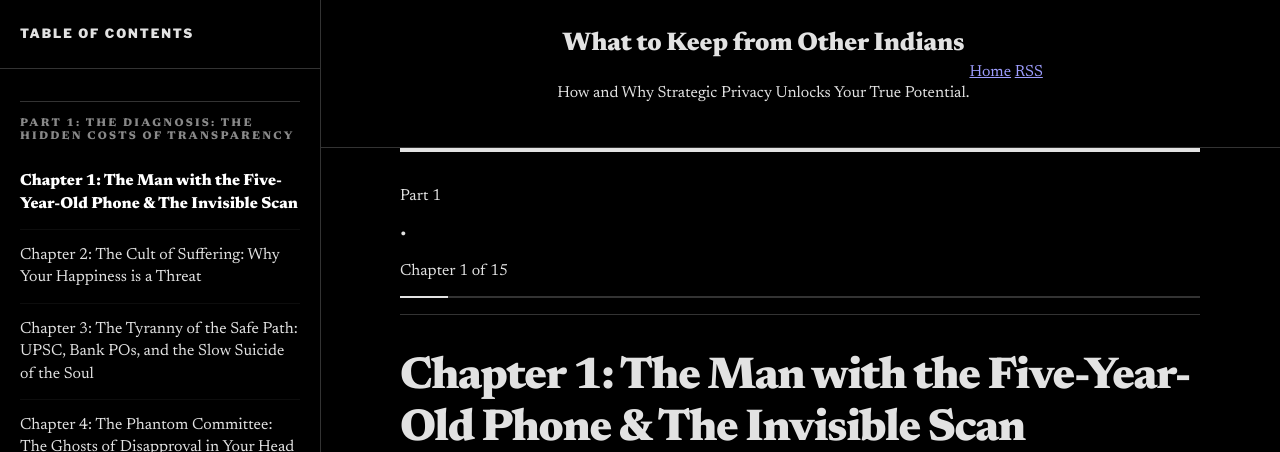
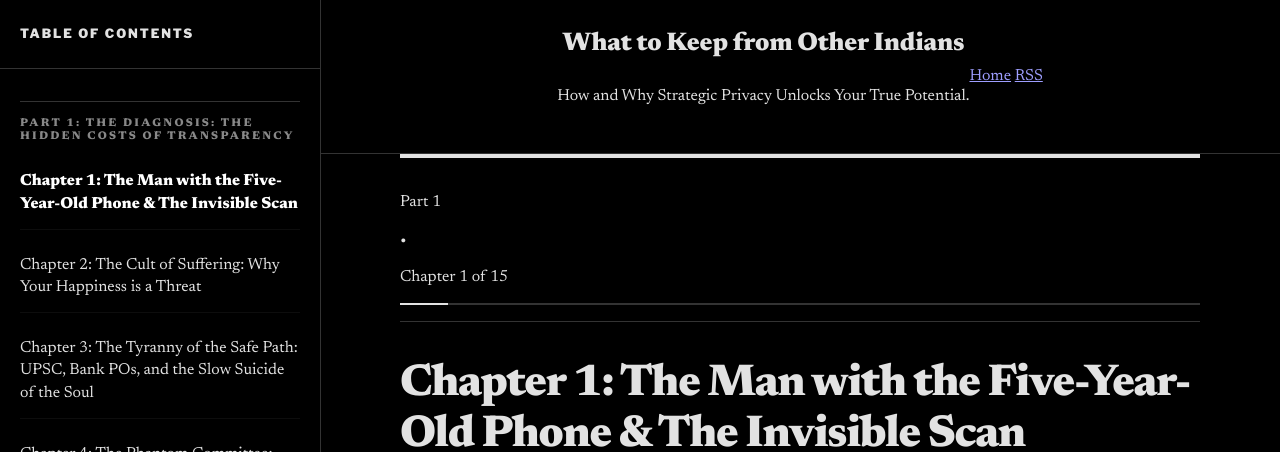
Before and after one commit to nodesman/wckfiwh, a Jekyll site: the page built from _posts/2025-11-01-01-the-invisible-scan.md, in a window 1280 px wide and 1400 px high. Shown: the top 452 px of the window. Built offline with Jekyll 4.4.1, drawn with Linux system fonts in a browser that asks for light colours; some of the changed text lies outside the part shown; grey boxes are pictures that could not be loaded.

Commit message:
Fix image layout and restore missing content styles

```diff
--- a/assets/css/style.css
+++ b/assets/css/style.css
@@ -120,6 +120,19 @@ h1, h2, h3 {
 }
 h1 { font-size: clamp(2.2rem, 5vw + 1rem, 2.8rem); letter-spacing: -0.03em; }
 h2 { font-size: 1.6rem; margin: 2.5rem 0 1rem; border-top: 1px solid var(--border); padding-top: 1.5rem; }
+
+p { margin: 1.2rem 0; }
+ul, ol { padding-left: 1.5rem; margin: 1.2rem 0; }
+li { margin: 0.6rem 0; }
+
+blockquote {
+  margin: 2rem 0;
+  padding: 1rem 1.5rem;
+  border-left: 3px solid var(--fg);
+  background: rgba(255, 255, 255, 0.03);
+  font-style: italic;
+  color: var(--muted);
+}
 
 /* Sidebar / Minimalist Index */
 .drawer {
@@ -288,6 +301,19 @@ h2 { font-size: 1.6rem; margin: 2.5rem 0 1rem; border-top: 1px solid var(--borde
   }
 }
 
+/* Tables */
+table { border-collapse: collapse; width: 100%; margin: 1.2rem 0; }
+th, td { border: 1px solid var(--border); padding: 0.55rem 0.6rem; }
+th { background: rgba(127,127,127,0.08); text-align: left; }
+
+/* Images */
+img {
+  max-width: 100%;
+  height: auto;
+  display: block;
+  margin: 2rem auto;
+}
+
 /* Footer */
 .site-footer {
   border-top: 1px solid var(--border);
```
